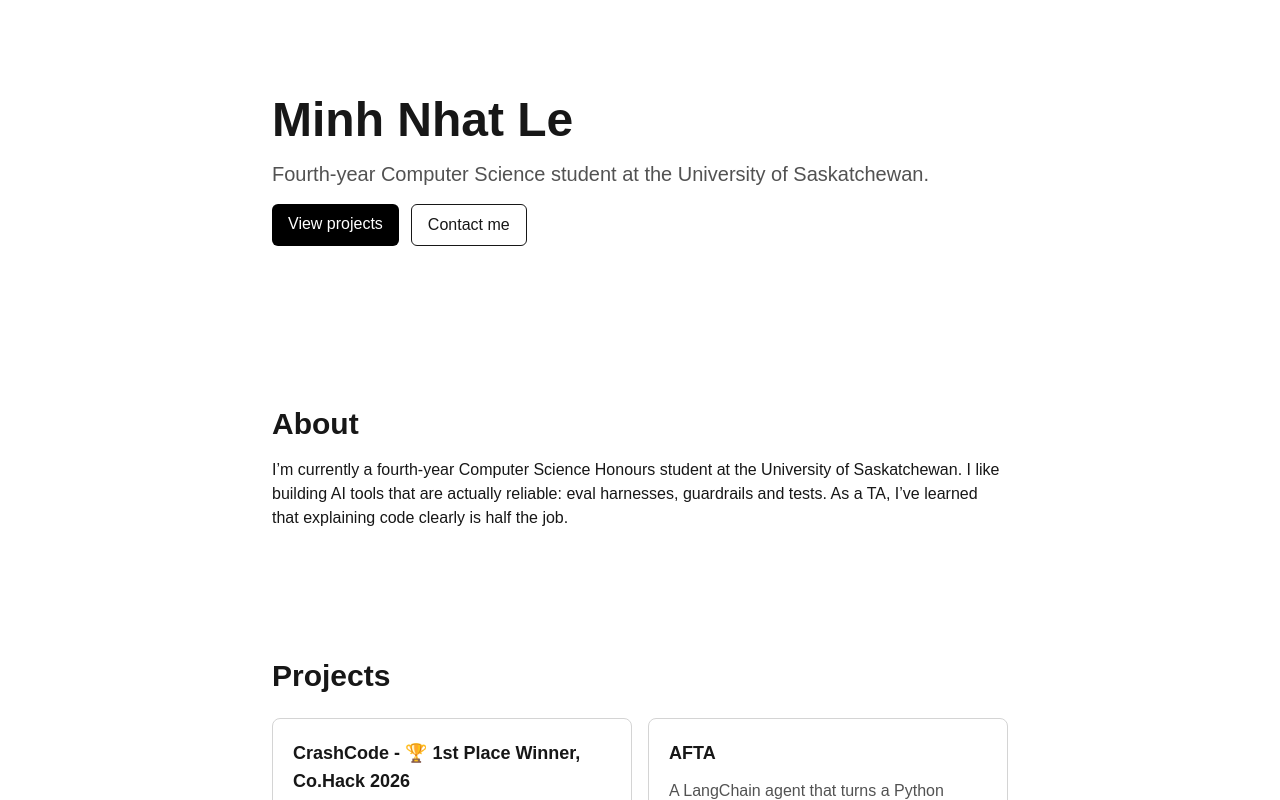
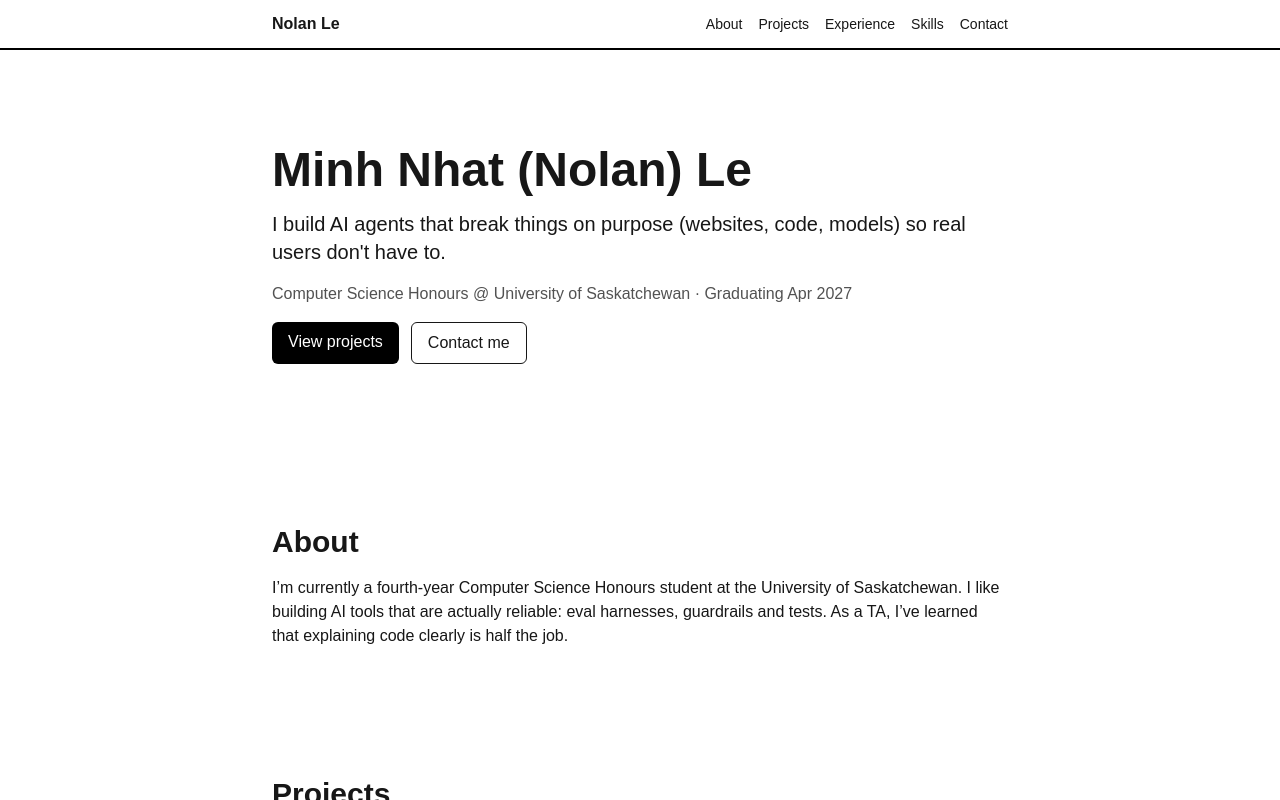
Before and after one commit to nhatle16/portfolio, a Next.js app: page / in a window 1280 px wide. Shown: the top 800 px of the page. Built offline with nearby package versions, Linux system fonts and the light colour scheme.

Commit message:
feat: add navbar with Skills link and rewrite hero tagline

```diff
--- a/src/app/layout.tsx
+++ b/src/app/layout.tsx
@@ -1,6 +1,7 @@
 import type { Metadata } from "next";
 import { Geist, Geist_Mono } from "next/font/google";
 import "./globals.css";
+import { Navbar } from "@/components/Navbar";
 
 const geistSans = Geist({
   variable: "--font-geist-sans",
@@ -21,9 +22,12 @@ export default function RootLayout({ children }: LayoutProps<"/">) {
   return (
     <html
       lang="en"
-      className={`${geistSans.variable} ${geistMono.variable} h-full antialiased`}
+      className={`${geistSans.variable} ${geistMono.variable} h-full antialiased scroll-pt-16`}
     >
-      <body className="min-h-full flex flex-col">{children}</body>
+      <body className="min-h-full flex flex-col">
+        <Navbar />
+        {children}
+      </body>
     </html>
   );
 }
--- a/src/components/Hero.tsx
+++ b/src/components/Hero.tsx
@@ -3,12 +3,15 @@ import { ButtonLink } from "./ButtonLink";
 export function Hero() {
     return (
         <section className="py-24 space-y-4">
-            <h1 className="text-5xl font-bold">Minh Nhat Le</h1>
-            <p className="text-xl text-neutral-600 dark:text-neutral-400">
-                Fourth-year Computer Science student at the University of Saskatchewan.
+            <h1 className="text-5xl font-bold">Minh Nhat (Nolan) Le</h1>
+            <p className="text-xl">
+                I build AI agents that break things on purpose (websites, code, models) so real users don&apos;t have to.
+            </p>
+            <p className="text-neutral-600">
+                Computer Science Honours @ University of Saskatchewan · Graduating Apr 2027
             </p>
             <div className="flex gap-3">
-                <ButtonLink href="#projects"><text>View projects</text></ButtonLink>
+                <ButtonLink href="#projects">View projects</ButtonLink>
                 <ButtonLink href="#contact" variant="secondary">Contact me</ButtonLink>
             </div>
         </section>
--- a/src/components/Navbar.tsx
+++ b/src/components/Navbar.tsx
@@ -2,9 +2,10 @@
 import Link from "next/link";
 
 const links = [
+  { href: "#about", label: "About" },
   { href: "#projects", label: "Projects" },
   { href: "#experience", label: "Experience" },
-  { href: "#about", label: "About" },
+  { href: "#skills", label: "Skills" },
   { href: "#contact", label: "Contact" },
 ];
 
@@ -12,8 +13,9 @@ export function Navbar() {
   return (
     <header className="sticky top-0 z-10 border-b-2 border-black bg-white">
       <nav aria-label="Main" className="mx-auto flex max-w-3xl items-center justify-between px-4 py-3">
-        <Link href="/" className="font-bold">Minh Nhat Le</Link>
-        <ul className="flex gap-4 text-sm font-medium">
+        {/* name hidden on phones so the five links fit on one line */}
+        <Link href="/" className="hidden font-bold sm:block">Nolan Le</Link>
+        <ul className="flex flex-wrap gap-x-4 gap-y-1 text-sm font-medium">
           {links.map((l) => (
             <li key={l.href}>
               <a href={l.href} className="hover:underline">{l.label}</a>
```
